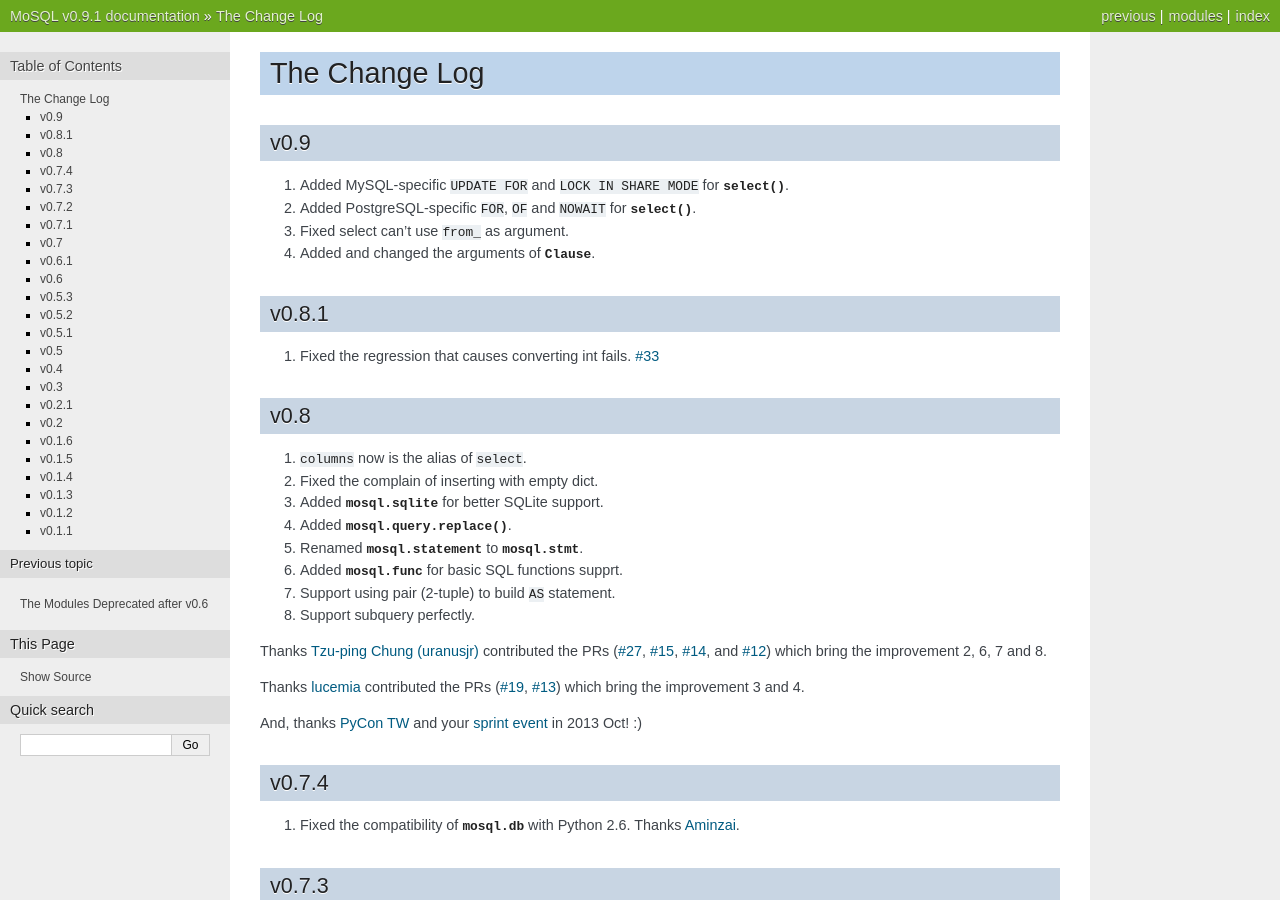
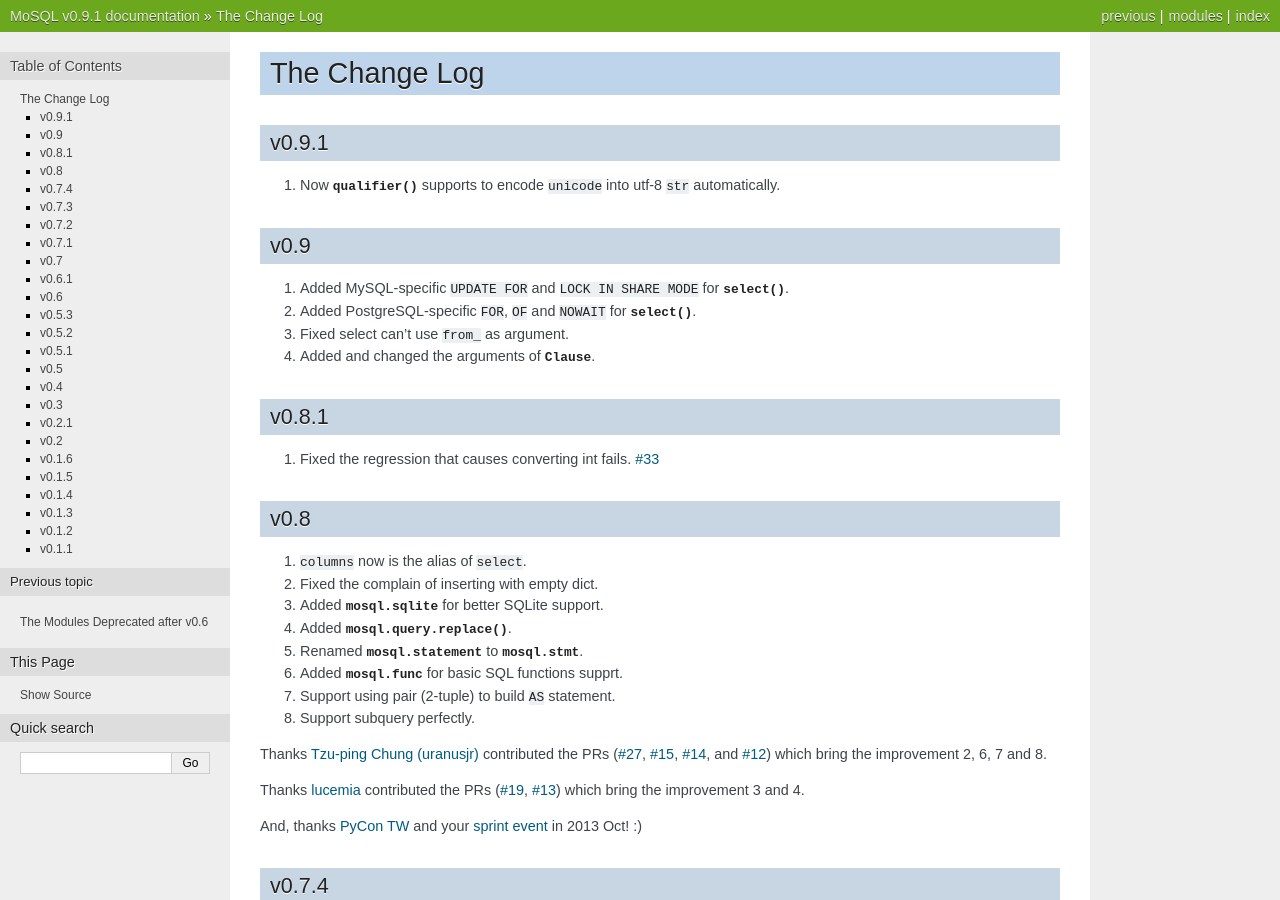
Before and after one commit to moskytw/mosql, a Sphinx documentation site: the page built from docs/changes.rst, in a window 1280 px wide and 900 px high. Built offline with Sphinx 7.4.7, drawn with Linux system fonts in a browser that asks for light colours.

Commit message:
added changelog for v0.9.1

```diff
--- a/docs/changes.rst
+++ b/docs/changes.rst
@@ -1,5 +1,11 @@
 The Change Log
 ==============
+
+v0.9.1
+------
+
+1. Now :func:`~mosql.util.qualifier` supports to encode ``unicode`` into utf-8
+   ``str`` automatically.
 
 v0.9
 ----
```
